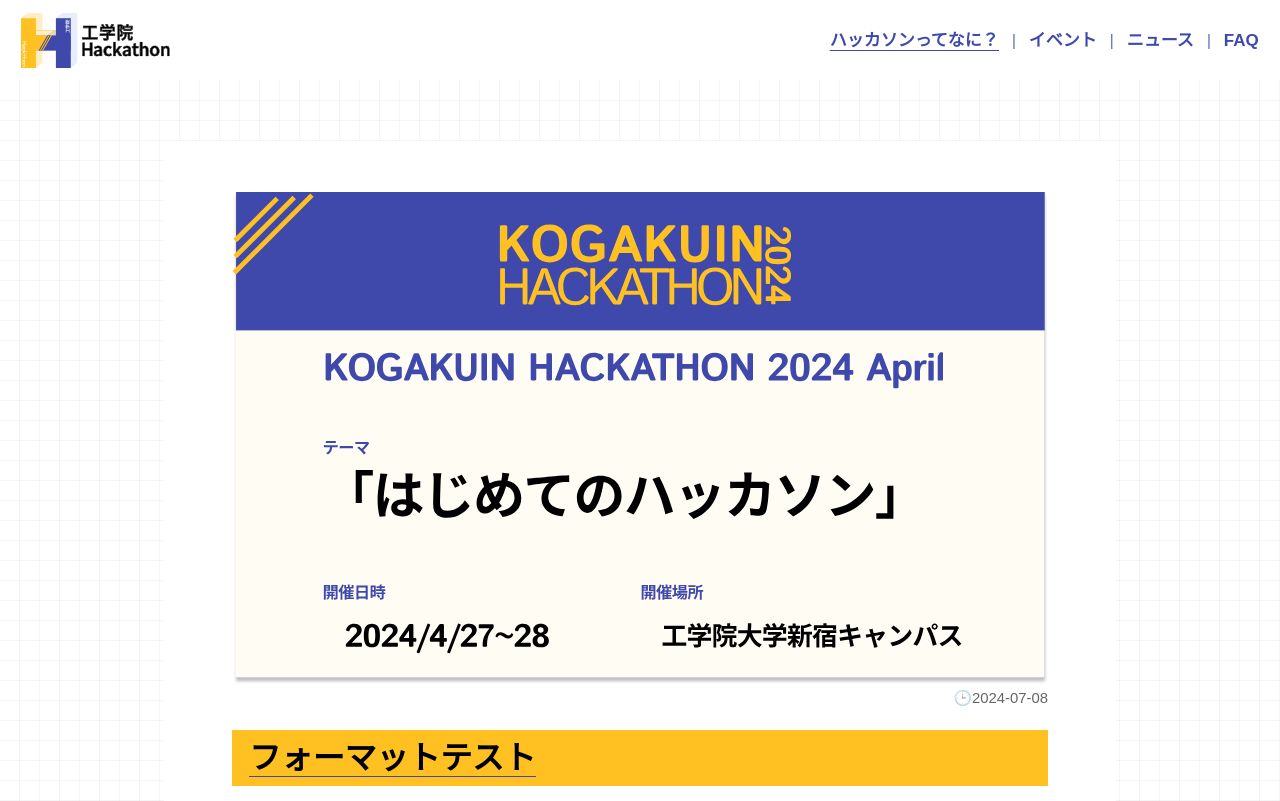
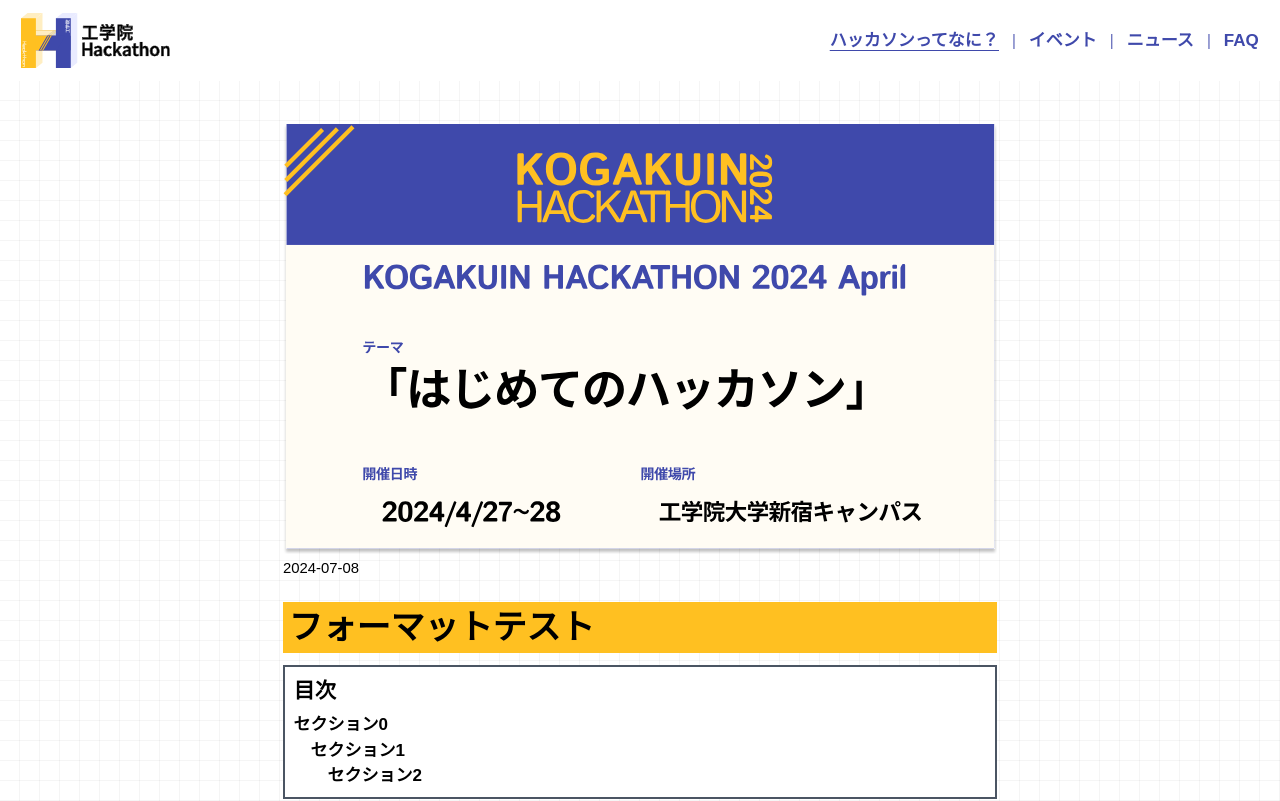
Before and after one commit to N-Keisho/kogakuin-hackathon-homepage, a Next.js app: page /about in a window 1280 px wide. Shown: the top 801 px of the page. Built offline with nearby package versions, Linux system fonts and the light colour scheme; a web font is replaced by a local one.

Commit message:
feature: Add Index

```diff
--- a/app/components/ui/Article/ArticlePage.tsx
+++ b/app/components/ui/Article/ArticlePage.tsx
@@ -1,5 +1,6 @@
 import Image from 'next/image';
 import CustomReactMarkdown from './CustomReactMarkdown';
+import Index from './Index';
 import { Article } from '@/types/article';
 
 const ArticlePage: React.FC<{ Article: Article, Badge?: boolean, isActivated?: boolean }> = ({ Article, Badge = false, isActivated = false }) => {
@@ -11,23 +12,24 @@
     if (Article.title.includes('???')) title = title.replace('???', '');
     if (Article.title.includes('@@')) title = title.replace('@@', '');
 
-    const _time = Article.created_at.slice(0, 10);
+    const _date = Article.created_at.slice(0, 10);
 
     return (
         <>
-            <div className="flex flex-col justify-center items-center py-4 md:p-14">
-                <div className='bg-white w-11/12 max-w-4xl flex flex-col justify-center items-center px-4 pt-4 pb-2 md:pb-4 md:pt-12 rounded-lg'>
-                    <div className='w-full max-w-3xl'>
+            <div className="flex flex-col mt-4 md:mt-10 mb-10 flex flex-col items-center">
+                <div className='w-11/12 max-w-2xl'>
+                    <div className='w-full'>
                         {Badge && <StatusBadge isActivated={isActivated} category="event" />}
                         <Image src={Article.thumbnail} alt="Thumbnail" className="object-fit w-full" width={600} height={600} />
                     </div>
-                    <div className='w-full max-w-3xl mb-0'>
-                        <p className="text-black opacity-60 text-right text-xs md:text-sm mb-0 mt-1">🕒{_time}</p>
+                    <div className='w-full mb-0'>
+                        <p className="text-black text-left text-xs md:text-sm mb-0 mt-1">{_date}</p>
                     </div>
-                    <div className='bg-secondary-400 mt-5 mb-3 py-1 md:py-2 px-3 md:px-4 w-full max-w-3xl'>
-                        <a className='text-black text-2xl md:text-3xl font-bold'>{title}</a>
+                    <h1>{title}</h1>
+                    <div>
+                        <Index content={Article.body}/>
                     </div>
-                    <div className='max-w-3xl'>
+                    <div>
                         <CustomReactMarkdown content={Article.body} />
                     </div>
                 </div>
--- /dev/null
+++ b/app/components/ui/Article/Index.tsx
@@ -0,0 +1,49 @@
+import React from "react";
+import ReactMarkdown from "react-markdown";
+import remarkGfm from "remark-gfm";
+import Image from "next/image";
+import SimpleButton from "../button/SimpleButton";
+
+interface IndexProps {
+  content: string;
+  className?: string;
+}
+
+const Index: React.FC<IndexProps> = ({ content, className }) => {
+  return (
+    <div className="border-2 border-gray-600 p-2 bg-white mt-3 mb-5">
+      <h4 className="m-0 mb-1">目次</h4>
+      <ReactMarkdown
+        children={content}
+        remarkPlugins={[remarkGfm]}
+        className={className}
+        allowedElements={["h1", "h2", "h3"]}
+        components={{
+          h1: ({ children }) => (
+            <p>
+              <a href={`#${children}`} className="text-black border-none hover:opacity-80 hover:underline">
+                {children}
+              </a>
+            </p>
+          ),
+          h2: ({ children }) => (
+            <p className="indent-4">
+              <a href={`#${children}`} className="text-black border-none hover:opacity-80 hover:underline">
+                {children}
+              </a>
+            </p>
+          ),
+          h3: ({ children }) => (
+            <p className="indent-8">
+              <a href={`#${children}`} className="text-black border-none hover:opacity-80 hover:underline">
+                {children}
+              </a>
+            </p>
+          ),
+        }}
+      />
+    </div>
+  );
+};
+
+export default Index;
```
Also changed, not shown: posts/template.md (+6 -10 lines).
